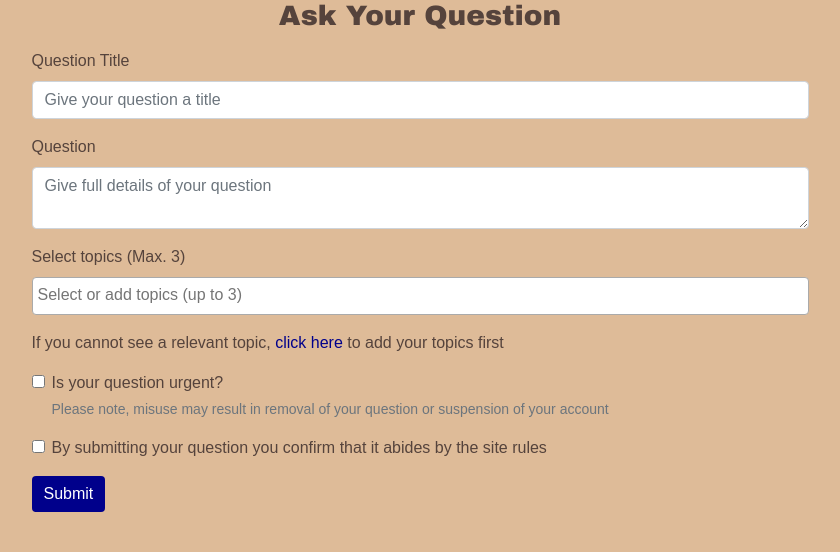
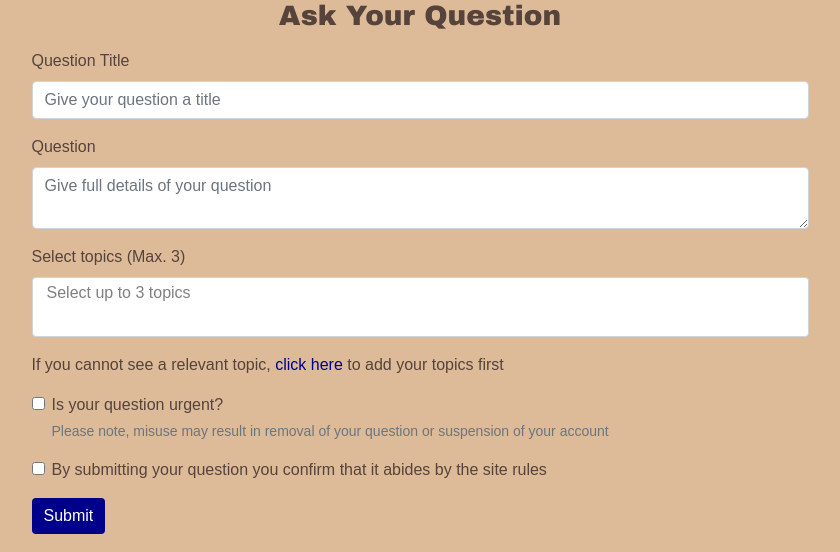
Before and after one commit to sdthomas91/chat-down-under-new, a Flask app: page /submit_question in a window 1280 px wide. Shown: the part 529-1081 px from the top of the page, without its empty margins (220-1060 px from the left). Run offline with Flask 3, Linux system fonts and the light colour scheme; the visitor is signed in with stand-in values (Sample User, id 1); data that the repository does not hold is empty; some libraries are stand-ins or nearby versions.

Commit message:
refined code and debugged to rectify and issue with topic id's not associating with questions correctly due to some missing square brackets. Simple answer, but took a lot of debugging to find

```diff
--- a/downunder/routes.py
+++ b/downunder/routes.py
@@ -109,19 +109,16 @@ def submit_question():
                                 author_id=current_user.id,
                                 is_urgent=is_urgent
                                 )
-        db.session.add(new_question)
-
-
-        selected_topic_ids = [
-            topicid for topicid in selected_topic_ids if topicid != 'new_topic'
-            ]
 
         # Add/append each topic to the question
-        for topicid in selected_topic_ids:
-            topic = Topic.query.get(int(topicid))
+        for tid in selected_topic_ids:
+            topic = Topic.query.get(int(tid))
+            print(topic)
             if topic:
                 new_question.topics.append(topic)
-
+        print (selected_topic_ids)
+        print(request.form)
+        db.session.add(new_question)
         db.session.commit()
         flash('Your question has been added!', category='success')
         return redirect(url_for('home'))
@@ -156,7 +153,7 @@ def edit_question(question_id):
         question.question_title = question_title
         question.question_body = question_body
         question.topics = [
-            Topic.query.get(int(topicid)) for topicid in selected_topics_ids
+            Topic.query.get(int(tid)) for tid in selected_topics_ids
             ]
         #commit this edit
         db.session.commit()
--- a/downunder/static/js/script.js
+++ b/downunder/static/js/script.js
@@ -44,13 +44,13 @@ document.addEventListener('DOMContentLoaded', function () {
 
 // Initialize select2
 
-$(document).ready(function () {
-    $('#question_topics').select2({
-        placeholder: "Select or add topics (up to 3)",
-        // enable tagging function ( https://stackoverflow.com/questions/53804359/allow-tags-in-select2-elements#:~:text=To%20enable%20tagging%2C%20set%20the%20tags%20option%20to%20true.&text=Note%20that%20when%20tagging%20is,the%20search%20box%20so%20far.)
-        tags: true,
-        tokenSeparators: [',', ' '],
-        // apply selection limit with Select2 (https://select2.org/selections)
-        maximumSelectionLength: 3,
-    });
-});
+// $(document).ready(function () {
+//     $('#question_topics').select2({
+//         placeholder: "Select or add topics (up to 3)",
+//         // enable tagging function ( https://stackoverflow.com/questions/53804359/allow-tags-in-select2-elements#:~:text=To%20enable%20tagging%2C%20set%20the%20tags%20option%20to%20true.&text=Note%20that%20when%20tagging%20is,the%20search%20box%20so%20far.)
+//         tags: true,
+//         tokenSeparators: [',', ' '],
+//         // apply selection limit with Select2 (https://select2.org/selections)
+//         maximumSelectionLength: 3,
+//     });
+// });
--- a/downunder/templates/index.html
+++ b/downunder/templates/index.html
@@ -66,7 +66,7 @@
       {% endif %}
       <div class="row question-container">
         {% for question in questions %}
-        <div class="col12 cold-md-4 col-lg-3">
+        <div class="col12 col-md-4">
           <div class="question-block">
             <div class="question-title">
               <h5>{{ question.question_title }}</h5>
@@ -76,8 +76,8 @@
             </div>
             <div class="question-tags">
               {% for topic in question.topics %}
-                <span class="topic-badge">{{ topic.topic_name }}</span>
-              {% endfor %}
+  {{ topic.topic_name }}
+{% endfor %}
             </div>
             <div class="question-author">
               <p>Author: <span class=font-weight-bold>{{ question.author.username }}</span> </p>
```
